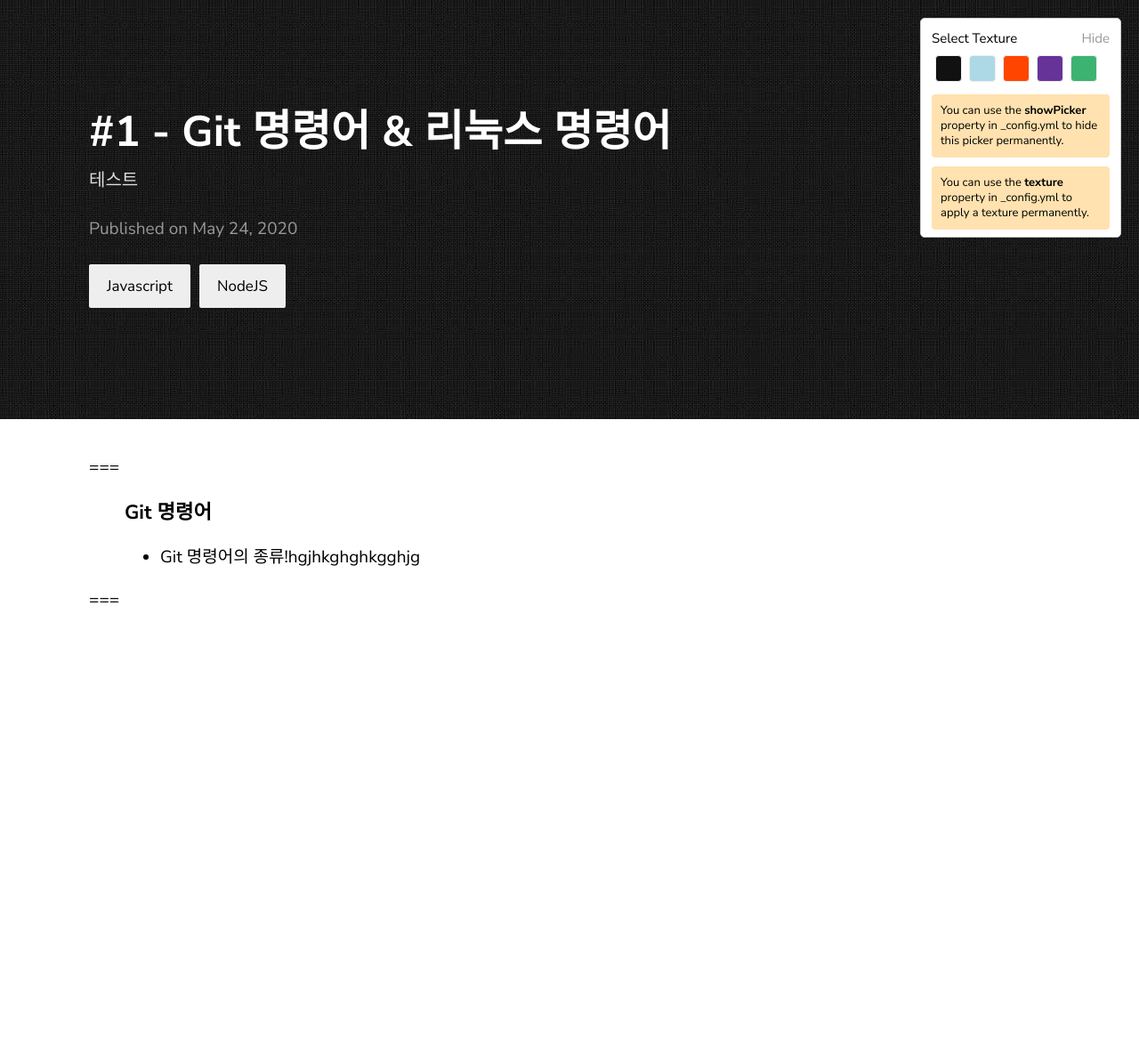
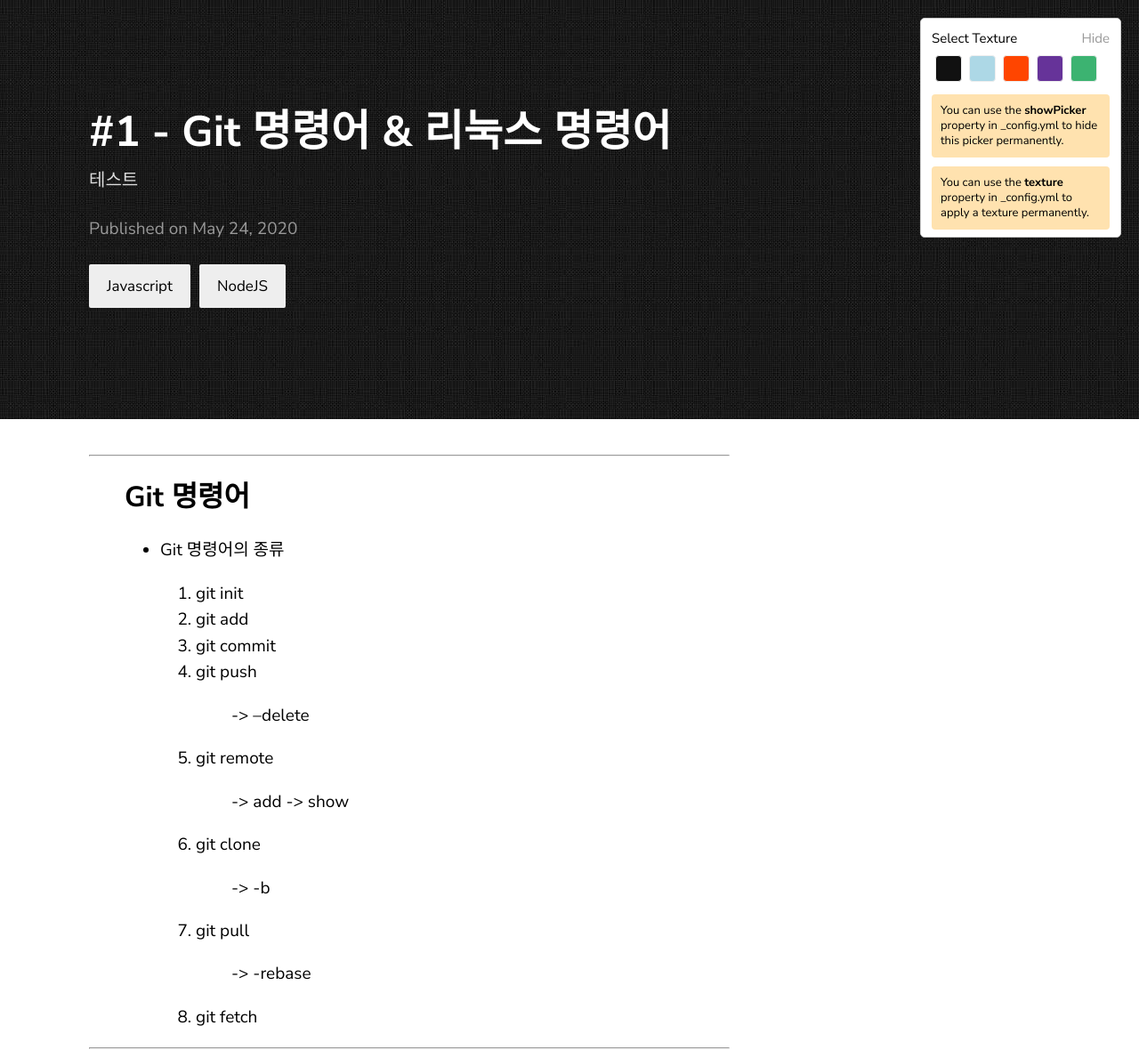
Before and after one commit to ytw060309/blog, a Jekyll site: the page built from _posts/2020-05-24-블로그-테스트.markdown, in a window 1280 px wide. Shown: the whole page at 89% size. Built offline with Jekyll 4.4.1, drawn with Linux system fonts in a browser that asks for light colours; before the commit the page ends 900 px from its top, so only the background shows below that.

Commit message:
cmd info

```diff
--- a/_posts/2020-05-24-블로그-테스트.markdown
+++ b/_posts/2020-05-24-블로그-테스트.markdown
@@ -6,11 +6,24 @@ date:   2020-05-24 21:03:36 +0530
 categories: Javascript NodeJS
 ---
 
-===
+* * *
 
-> ### Git 명령어
+> ## Git 명령어
 
->   + Git 명령어의 종류!hgjhkghghkgghjg
+> + Git 명령어의 종류
 
+>   > 1. git init
+>   > 2. git add
+>   > 3. git commit
+>   > 4. git push
+>   >   > -> --delete
+>   > 5. git remote
+>   >   > -> add
+>   >   > -> show
+>   > 6. git clone
+>   >   > -> -b
+>   > 7. git pull
+>   >   > -> -rebase
+>   > 8. git fetch
 
-===
+* * *
```
